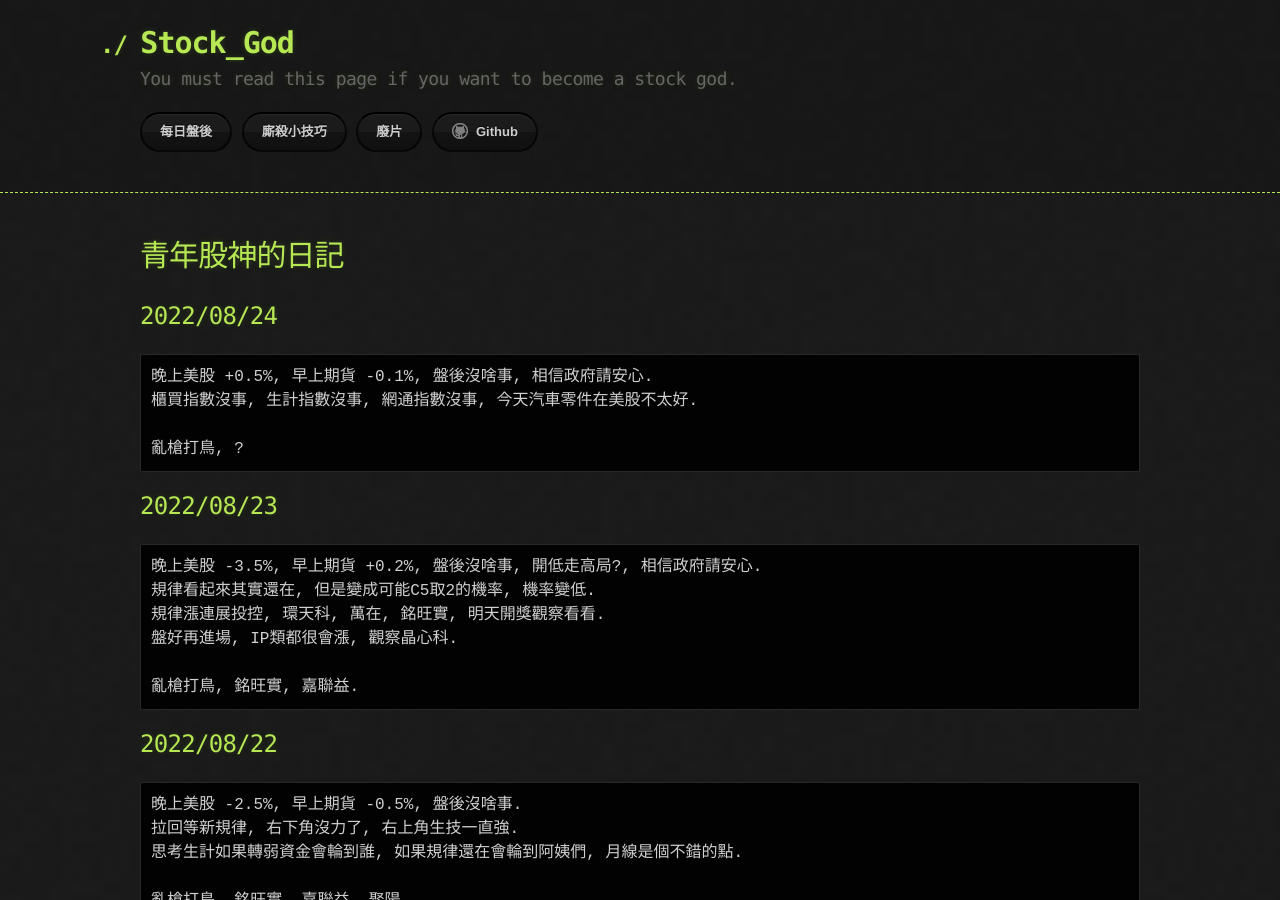
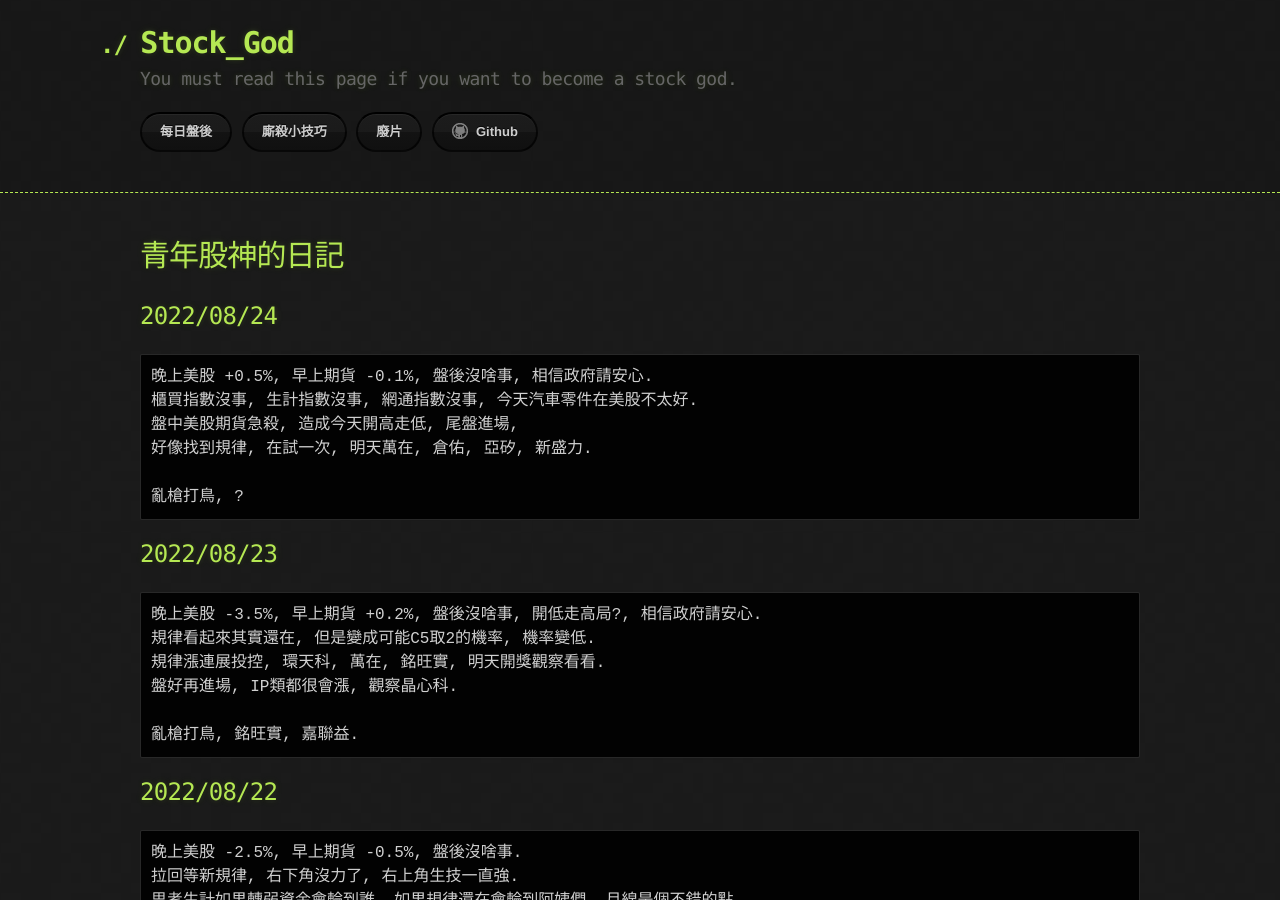
Before and after one commit to lepg5487/Stock_God, a Jekyll site: the page built from index.md, in a window 1280 px wide and 900 px high. Built offline with Jekyll 4.4.1, drawn with Linux system fonts in a browser that asks for light colours; our own code applies the rules of GitHub Pages for plain Markdown files.

Commit message:
Update index.md

````diff
--- a/index.md
+++ b/index.md
@@ -8,6 +8,8 @@ layout: testlayouts
 ```
 晚上美股 +0.5%, 早上期貨 -0.1%, 盤後沒啥事, 相信政府請安心.
 櫃買指數沒事, 生計指數沒事, 網通指數沒事, 今天汽車零件在美股不太好.
+盤中美股期貨急殺, 造成今天開高走低, 尾盤進場,
+好像找到規律, 在試一次, 明天萬在, 倉佑, 亞矽, 新盛力.
 
 亂槍打鳥, ?
 ```
````
